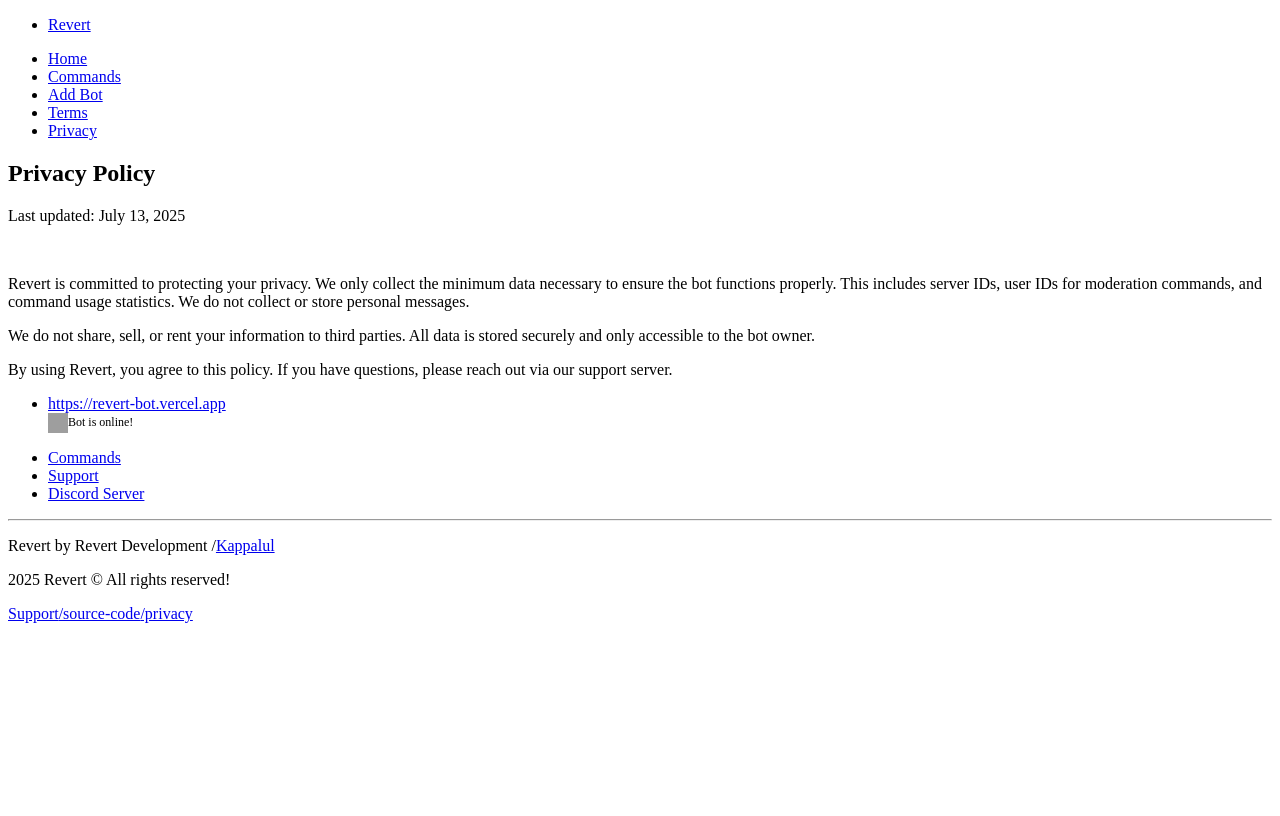
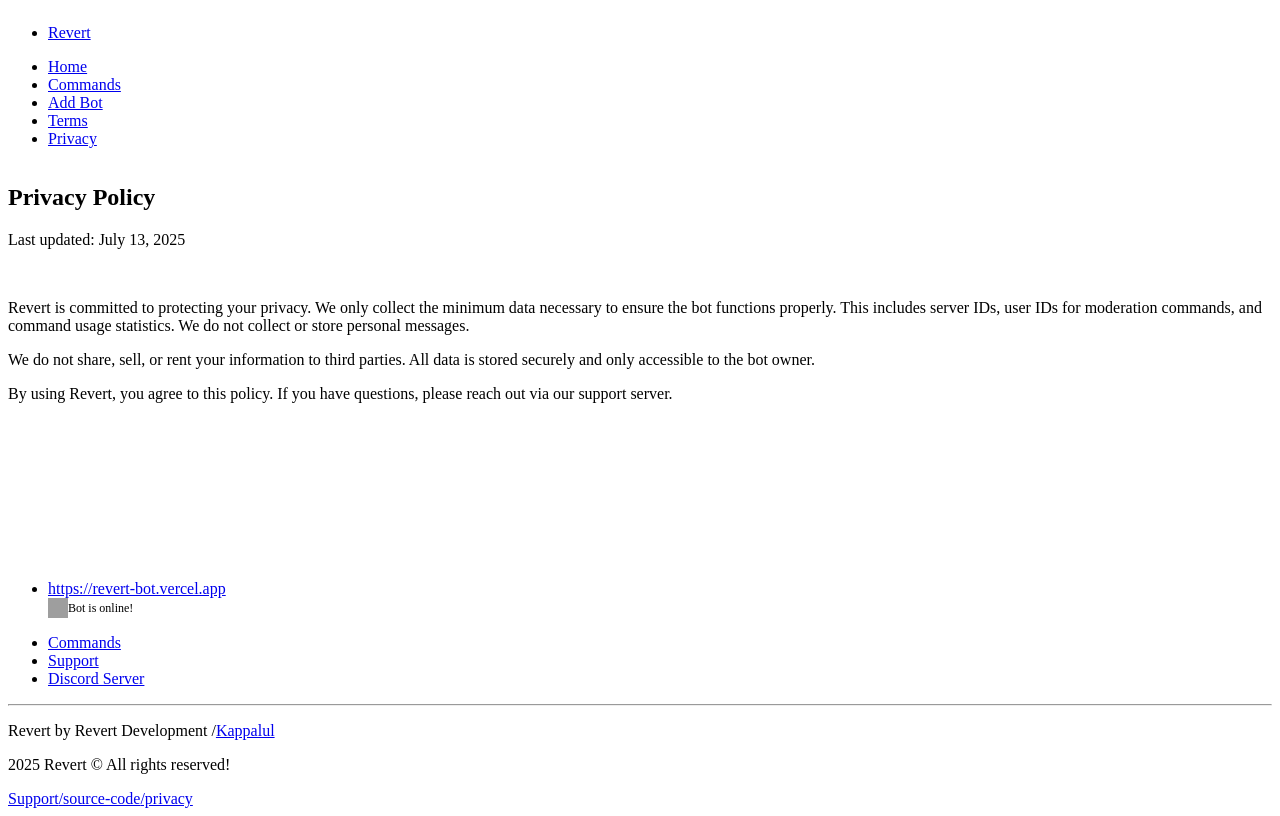
Before and after one commit to plcheaters/Revert-Bot, a Next.js app: page /privacy in a window 1280 px wide. Built offline with nearby package versions, Linux system fonts and the light colour scheme; grey boxes are pictures that could not be loaded.

Commit message:
Update privacy.js

```diff
--- a/src/pages/privacy.js
+++ b/src/pages/privacy.js
@@ -9,8 +9,11 @@
         <title>Privacy Policy - Revert</title>
         <meta name="description" content="Revert Bot Privacy Policy" />
       </Head>
+
+      <div style={{ minHeight: "100vh", display: "flex", flexDirection: "column" }}>
         <Navbar />
 
+        <main style={{ flex: 1 }}>
           <section className="legal-section">
             <div className="legal-container">
               <h1 className="h-color">Privacy Policy</h1>
@@ -31,8 +34,10 @@
               </p>
             </div>
           </section>
+        </main>
 
         <Footer />
+      </div>
     </>
   );
 };
```
Lines whose indentation alone changed are shown as unchanged.
